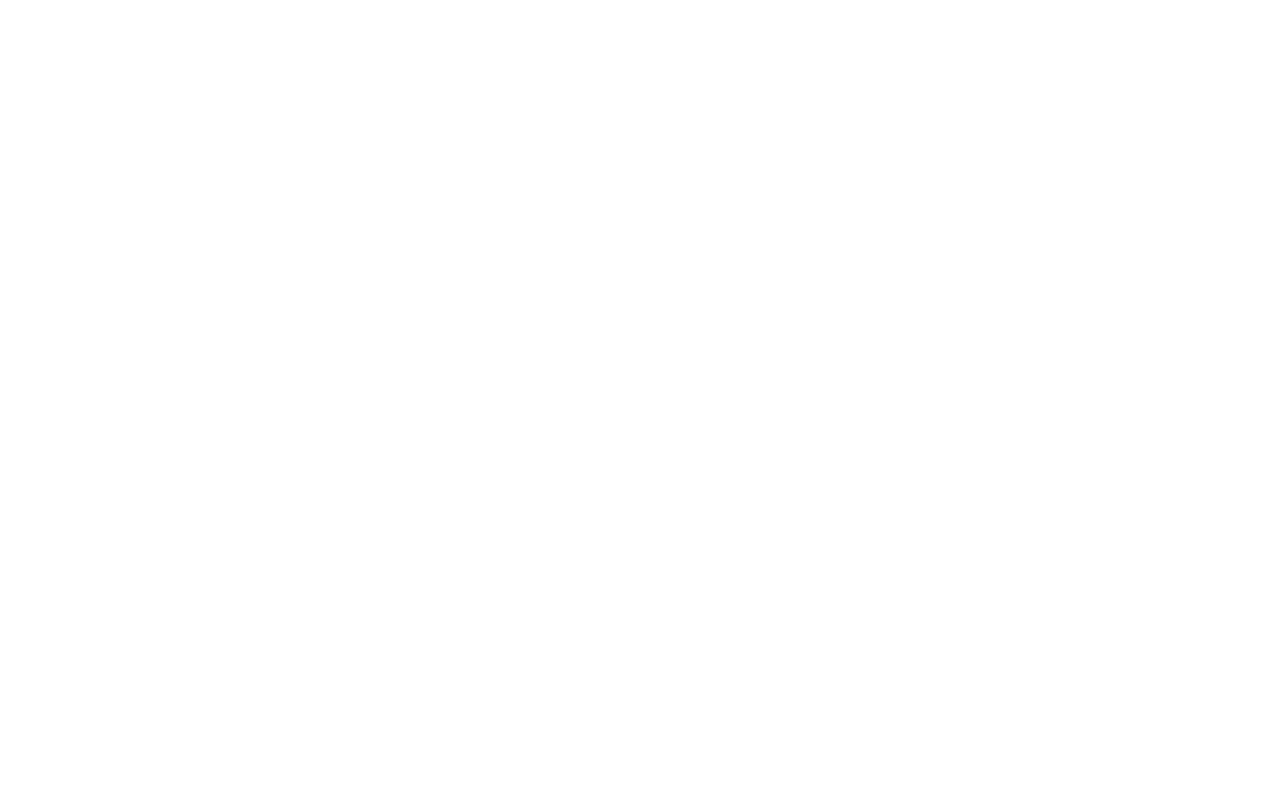
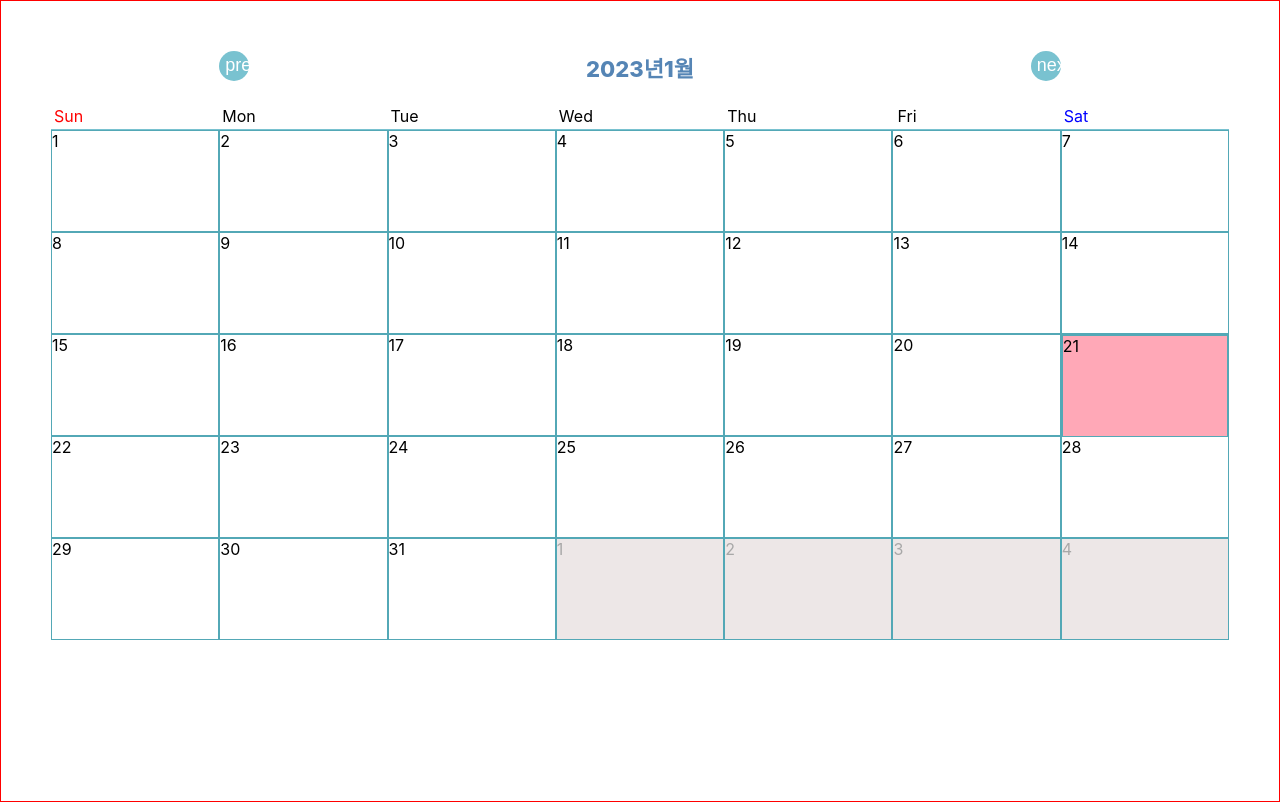
Before and after one commit to jayoung-cinnamon/react-calendar, a React (Create React App) app: page /2 in a window 1280 px wide. Before the commit this address had no page. Built offline with nearby package versions, Linux system fonts and the light colour scheme; the HTML template or start-up script is replaced by a standard one.

Commit message:
add weekend color, Today

```diff
--- a/src/App.js
+++ b/src/App.js
@@ -2,6 +2,7 @@
 import Calendar from "./component/Calendar";
 import Calendar2 from "./component/Calendar2";
 import SecondCalendar from "./pages/secondCalendar";
+import ThirdCalendar from "./pages/thirdCalendar";
 import Home from "./pages/homePage";
 import { BrowserRouter, Routes, Route } from "react-router-dom";
 const App = () => {
@@ -10,6 +11,7 @@
       <Routes>
         <Route path="/" element={<Home />}></Route>
         <Route path="/1" element={<SecondCalendar />}></Route>
+        <Route path="/2" element={<ThirdCalendar />}></Route>
       </Routes>
     </BrowserRouter>
   );
--- /dev/null
+++ b/src/component/Calendar3.jsx
@@ -0,0 +1,223 @@
+import React, { useState, useEffect } from "react";
+import styled from "styled-components";
+import dayjs from "dayjs";
+import weekdayPlugin from "dayjs/plugin/weekday";
+import objectPlugin from "dayjs/plugin/toObject";
+import isTodayPlugin from "dayjs/plugin/isToday";
+import DayOfWeek from "dayjs/plugin/weekOfYear";
+
+const Calendar2 = () => {
+  dayjs.extend(weekdayPlugin);
+  dayjs.extend(objectPlugin);
+  dayjs.extend(isTodayPlugin);
+  dayjs.extend(DayOfWeek);
+  const current = dayjs();
+  const [currentMonth, setCurrentMonth] = useState(current);
+  const [allDays, setAllDays] = useState([]);
+  const [today, setToday] = useState(currentMonth);
+  const allFormat = "YYYYMMDD";
+  //날짜
+  const dayFormat = "D";
+  //요일
+  const dateFormat = "d";
+  //dayjs()에서 add로 저번달, 다음달 month정보를 받아와 setState해주기
+  const prevMonth = () => {
+    const prev = currentMonth.add(-1, "month");
+    setCurrentMonth(prev);
+  };
+  const nextMonth = () => {
+    const next = currentMonth.add(1, "month");
+    setCurrentMonth(next);
+  };
+
+  const getMonth = () => {
+    const dateFormat = "M";
+    const yearFormat = "YYYY";
+    return (
+      <Month>
+        <button onClick={prevMonth}> prev </button>
+        {currentMonth.format(yearFormat)}년{currentMonth.format(dateFormat)}월
+        <button onClick={nextMonth}> next </button>
+      </Month>
+    );
+  };
+  const getWeek = () => {
+    const dayFormat = "ddd";
+    const date = [];
+    const dateComponent = [];
+    //dayjs()의 .day()는 요일을 리턴해준다
+    for (let i = 0; i < 7; i++) {
+      date.push(currentMonth.day(i).format(dayFormat));
+    }
+    date.map((item, index) => {
+      if (index === 0) {
+        dateComponent.push(
+          <Week key={index} className="sun">
+            {item}
+          </Week>
+        );
+      } else if (index === 6) {
+        dateComponent.push(
+          <Week key={index} className="sat">
+            {item}
+          </Week>
+        );
+      } else {
+        dateComponent.push(<Week key={index}>{item}</Week>);
+      }
+    });
+    return <WeekRow>{dateComponent}</WeekRow>;
+  };
+
+  let preDayRow = [];
+  let currentDayRow = [];
+  let nextDayRow = [];
+
+  const getDay = () => {
+    //20230101형식
+    const allFormat = "YYYYMMDD";
+    //요일
+    const dateFormat = "d";
+    //해당 월의 시작 요일
+    const startDateOfCurrent = Number(
+      currentMonth.startOf("month").format(dateFormat)
+    );
+
+    const formattedCurrentDay = currentMonth.startOf("month");
+
+    //해당 월의 마지막 요일
+    const endDateOfCurrent = Number(
+      currentMonth.endOf("month").format(dateFormat)
+    );
+    //저번 달 마지막 요일
+    const lastDateOfPrev = Number(
+      currentMonth.endOf("month").add(-1, "month").format(dateFormat)
+    );
+
+    //날짜
+    const dayFormat = "D";
+
+    //해당 월의 마지막 날짜
+    const endDayOfCurrent = Number(
+      currentMonth.endOf("month").format(dayFormat)
+    );
+
+    //저번 달 마지막 날짜
+    const lastDayOfPrev = Number(
+      currentMonth.add(-1, "month").endOf("month").format(dayFormat)
+    );
+
+    //저번달 날짜 배열
+    if (startDateOfCurrent !== 0) {
+      for (let i = 0; i < startDateOfCurrent; i++) {
+        preDayRow.unshift(lastDayOfPrev - i);
+      }
+    }
+    //해당월 날짜 배열
+    for (let i = 0; i < endDayOfCurrent; i++) {
+      currentDayRow.push(formattedCurrentDay.add(i, "day"));
+    }
+
+    //다음달 날짜 배열
+    if (endDateOfCurrent !== 6) {
+      for (let i = 1; i < 7 - endDateOfCurrent; i++) {
+        nextDayRow.push(i);
+      }
+    }
+    const prevComponent = preDayRow.map((item, index) => (
+      <EmptyDay key={index}>{item}</EmptyDay>
+    ));
+    const currentComponent = currentDayRow.map((item, index) => (
+      <Day key={index}>
+        {item.isToday() ? (
+          <Today className="">{item.format(dayFormat)}</Today>
+        ) : (
+          item.format(dayFormat)
+        )}
+      </Day>
+    ));
+    const nextComponent = nextDayRow.map((item, index) => (
+      <EmptyDay key={index}>{item}</EmptyDay>
+    ));
+    return (
+      <Date>
+        {prevComponent}
+        {currentComponent}
+        {nextComponent}
+      </Date>
+    );
+    // return preDayRow, currentDayRow, nextDayRow;
+  };
+
+  useEffect(() => {
+    getDay();
+  }, [currentMonth]);
+
+  return (
+    <CalendarContainer>
+      {getMonth()}
+      {getWeek()}
+      {getDay()}
+    </CalendarContainer>
+  );
+};
+
+export default Calendar2;
+
+const CalendarContainer = styled.div`
+  padding: 50px;
+  width: 100%;
+`;
+const Month = styled.div`
+  display: flex;
+  justify-content: space-around;
+  margin-bottom: 20px;
+  font-size: 22px;
+  font-weight: 800;
+  color: #5585b5;
+  button {
+    border: none;
+    border-radius: 100%;
+    width: 30px;
+    line-height: 0.3;
+    height: 30px;
+    color: white;
+    font-size: 18px;
+    cursor: pointer;
+    background: #79c2d0;
+  }
+`;
+const Week = styled.div`
+  display: grid;
+  grid-template-columns: repeat(7, 1fr);
+  border-bottom: 1px solid #79c2d0;
+  padding: 3px;
+  place-items: center;
+`;
+const WeekRow = styled.div`
+  display: grid;
+  grid-template-columns: repeat(7, 1fr);
+  .sun {
+    color: red;
+  }
+  .sat {
+    color: blue;
+  }
+`;
+const Day = styled.div`
+  height: 100px;
+  border: 1px solid #53a8b6;
+  cursor: pointer;
+`;
+
+const EmptyDay = styled(Day)`
+  background-color: #ede7e7;
+  color: #a8a8a8;
+`;
+const Today = styled(Day)`
+  background-color: #ffa8b7;
+`;
+const Date = styled.div`
+  display: grid;
+  grid-template-columns: repeat(7, 1fr);
+`;
--- a/src/layout/Main.jsx
+++ b/src/component/Main.jsx
@@ -1,6 +1,6 @@
 import React from "react";
 import styled from "styled-components";
-import Calendar from "../component/Calendar";
+import Calendar from "./Calendar";
 
 const Main = () => {
   return (
@@ -13,5 +13,5 @@
 export default Main;
 const MainContainer = styled.div`
   /* min-width: 1024px; */
-  padding: 50px;
+  /* padding: 50px; */
 `;
--- a/src/layout/Header/Header.jsx
+++ b/src/layout/Header/Header.jsx
@@ -3,7 +3,6 @@
 import { Link } from "react-router-dom";
 const Header = () => {
   <HeaderContainer>
-    header~! header~! header~! header~!
     <Link to="/">
       <div>1</div>
     </Link>
--- a/src/layout/Layout.jsx
+++ b/src/layout/Layout.jsx
@@ -16,6 +16,9 @@
   height: 100vh;
   flex-direction: column;
   border: 1px solid red;
+  .test {
+    border: 1px solid red;
+  }
 `;
 const MainPageContainer = styled.div`
   display: flex;
--- a/src/pages/homePage.jsx
+++ b/src/pages/homePage.jsx
@@ -1,6 +1,6 @@
 import React from "react";
 import Layout from "../layout/Layout";
-import Main from "../layout/Main";
+import Main from "../component/Main";
 const home = () => {
   return (
     <Layout>
--- /dev/null
+++ b/src/pages/thirdCalendar.jsx
@@ -0,0 +1,13 @@
+import React from "react";
+import Calendar3 from "../component/Calendar3";
+import Layout from "../layout/Layout";
+
+const thirdCalendar = () => {
+  return (
+    <Layout>
+      <Calendar3 />
+    </Layout>
+  );
+};
+
+export default thirdCalendar;
```
